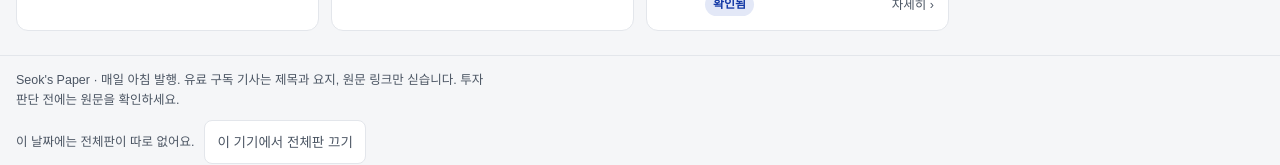
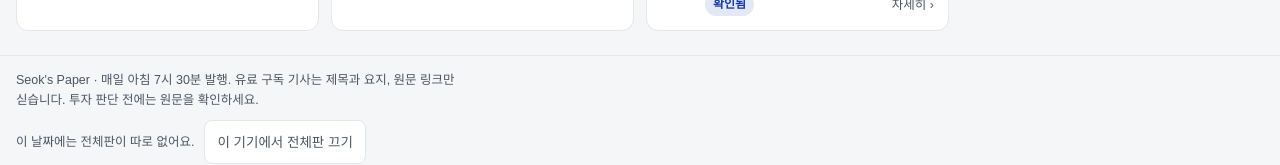
Before and after one commit to hangseokemail-spec/news, a plain HTML site: page index.html in a window 1280 px wide. Shown: the part 1455-1620 px from the top of the page. Drawn offline with nearby package versions, Linux system fonts and the light colour scheme; a web font is replaced by a local one.

Commit message:
발행 시각 안내: 매일 7시 30분
Co-Authored-By: Claude Opus 5.5 <noreply@anthropic.com>
Claude-Session: https://claude.ai/code/session_01AmPJk52fkmZN2VmewQKwxj

```diff
--- a/index.html
+++ b/index.html
@@ -47,7 +47,7 @@
 <div id="calScrim" class="scrim" data-cal-close hidden></div>
 
 <footer class="wrap site-footer">
-  <p>Seok's Paper · 매일 아침 발행. 유료 구독 기사는 제목과 요지, 원문 링크만 싣습니다. 투자 판단 전에는 원문을 확인하세요.</p>
+  <p>Seok's Paper · 매일 아침 7시 30분 발행. 유료 구독 기사는 제목과 요지, 원문 링크만 싣습니다. 투자 판단 전에는 원문을 확인하세요.</p>
   <div id="ownerBox" class="owner-box" hidden>
     <span id="ownerText"></span>
     <button id="ownerOff" type="button" class="btn-outline">이 기기에서 전체판 끄기</button>
```
